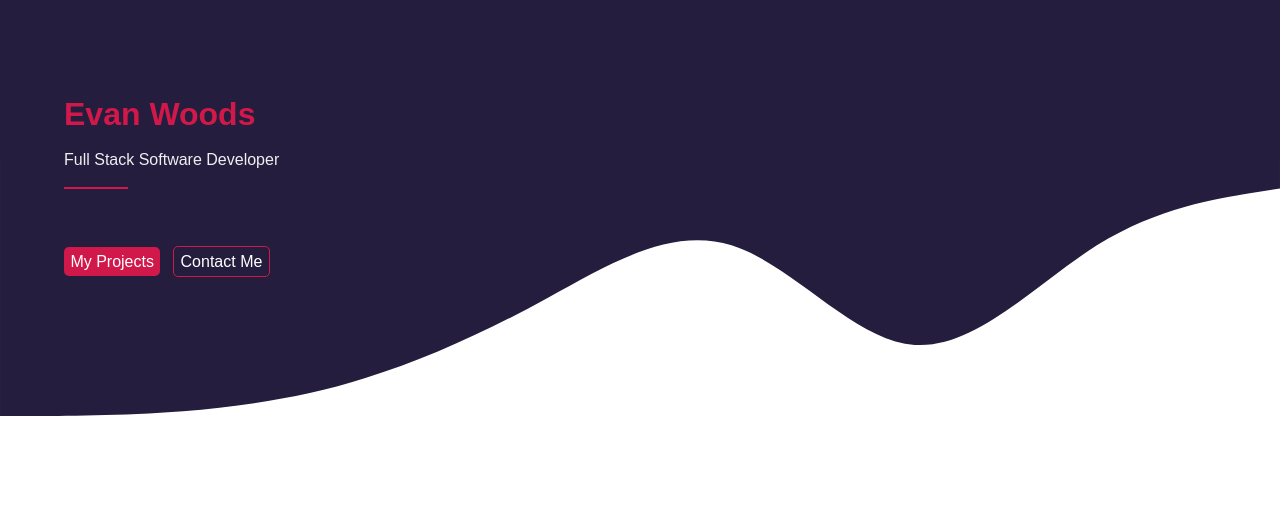
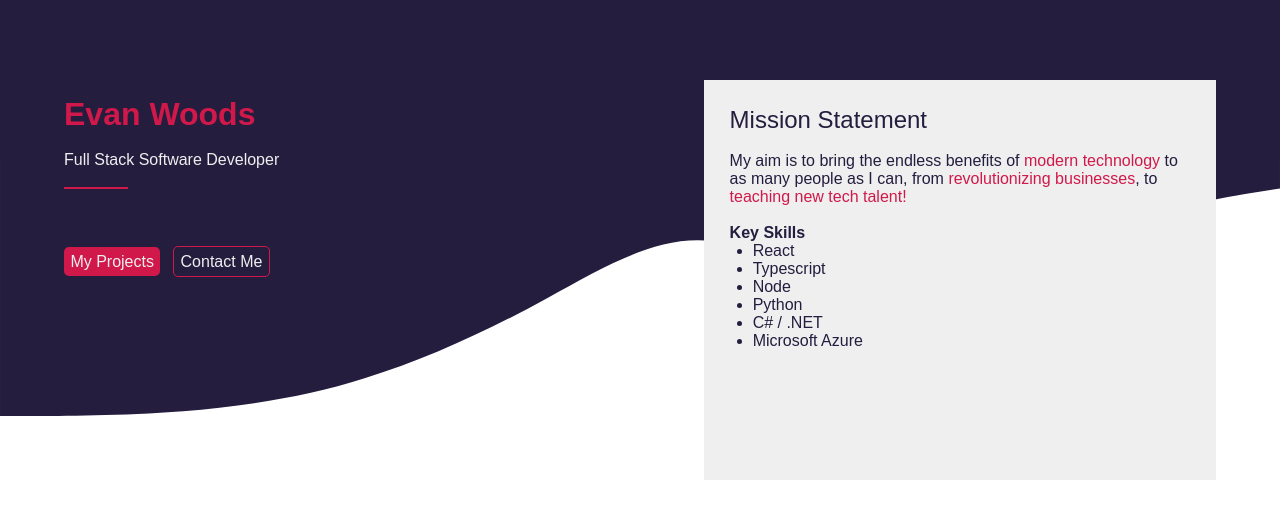
Before and after one commit to EvanCWoods/Personal-Portfolio, a React (Create React App) app: page / in a window 1280 px wide. Shown: the top 518 px of the page. Built offline with nearby package versions, Linux system fonts and the light colour scheme.

Commit message:
added the mission statement card for the landing page

```diff
--- a/package.json
+++ b/package.json
@@ -3,6 +3,7 @@
   "version": "0.1.0",
   "private": true,
   "dependencies": {
+    "@mui/icons-material": "^5.8.4",
     "@testing-library/jest-dom": "^5.16.5",
     "@testing-library/react": "^13.3.0",
     "@testing-library/user-event": "^13.5.0",
--- a/src/App.tsx
+++ b/src/App.tsx
@@ -1,15 +1,15 @@
 import React from 'react';
 import { BrowserRouter as Router, Routes, Route } from "react-router-dom";
-import LandingAbout from './Components/LandingPage/LandingAbout';
 import "./Styles/root.css";
 import "./Styles/colors.css";
+import { LandingPage } from './Components/LandingPage/LandingPage';
 
 function App() {
   return (
     <div className="App">
       <Router>
         <Routes>
-          <Route path="/" element={<LandingAbout />} />
+          <Route path="/" element={<LandingPage />} />
         </Routes>
       </Router>
     </div>
--- a/src/Components/LandingPage/LandingAbout.tsx
+++ b/src/Components/LandingPage/Components/LandingAbout.tsx
@@ -1,6 +1,6 @@
-import WaveSvg from "../Reusable/WaveSvg";
-import Button from "../Reusable/Button";
-import "../../Styles/LandingPage/LandingAbout.css";
+import WaveSvg from "../../Reusable/WaveSvg";
+import Button from "../../Reusable/Button";
+import "../../../Styles/LandingPage/LandingAbout.css";
 
 export default function LandingAbout() {
   // Color variable to set the background for components throughout the component
--- /dev/null
+++ b/src/Components/LandingPage/Components/LandingCard.tsx
@@ -0,0 +1,23 @@
+import "../../../Styles/LandingPage/LandingCard.css";
+export default function LandingCard() {
+  return (
+    <div className="landing-card white-background blue-text">
+      <h2 style={{ fontWeight: 400 }}>Mission Statement</h2>
+      <br />
+      <p>
+        My aim is to bring the endless benefits of <span className="red-text">modern technology</span> to as many
+        people as I can, from <span className="red-text">revolutionizing businesses</span>, to <span className="red-text">teaching new tech talent!</span>
+      </p>
+      <br />
+      <h4 >Key Skills</h4>
+      <ul style={{marginLeft: "5%"}}>
+          <li>React</li>
+          <li>Typescript</li>
+          <li>Node</li>
+          <li>Python</li>
+          <li>C# / .NET</li>
+          <li>Microsoft Azure</li>
+      </ul>
+    </div>
+  );
+}
--- /dev/null
+++ b/src/Components/LandingPage/LandingPage.tsx
@@ -0,0 +1,11 @@
+import LandingAbout from "./Components/LandingAbout";
+import LandingCard from "./Components/LandingCard";
+
+export function LandingPage() {
+  return (
+    <div>
+      <LandingAbout />
+      <LandingCard />
+    </div>
+  );
+}
--- a/src/Components/Reusable/Button.tsx
+++ b/src/Components/Reusable/Button.tsx
@@ -4,7 +4,7 @@ import "../../Styles/Reusable/Button.css";
 
 export default function Button(props: ButtonProps) {
   return (
-    <Link className={`button ${props.buttonType}`} to={props.destination}>
+    <Link className={`button white-text ${props.buttonType}`} to={props.destination}>
       {props.text}
     </Link>
   );
--- /dev/null
+++ b/src/Styles/LandingPage/LandingCard.css
@@ -0,0 +1,8 @@
+.landing-card {
+  width: 40%;
+  height: 50%;
+  position: absolute;
+  top: 10%;
+  left: 55%;
+  padding: 2%;
+}
--- a/src/Styles/Reusable/Button.css
+++ b/src/Styles/Reusable/Button.css
@@ -1,5 +1,4 @@
 .button {
-  color: white;
   text-decoration: none;
   padding: 0.5%;
   border-radius: 5px;
--- a/src/Styles/colors.css
+++ b/src/Styles/colors.css
@@ -4,3 +4,12 @@
 .white-text {
   color: #efeff0;
 }
+.white-background {
+  background: #efeff0;
+}
+.yellow-text {
+  color: #f1b546;
+}
+.blue-text {
+  color: #241d3e;
+}
```
Also changed, not shown: src/Components/LandingPage/LandingCard.tsx (deleted, +0 -7 lines), 1 other file (tests, documents, lock files or other folders).
